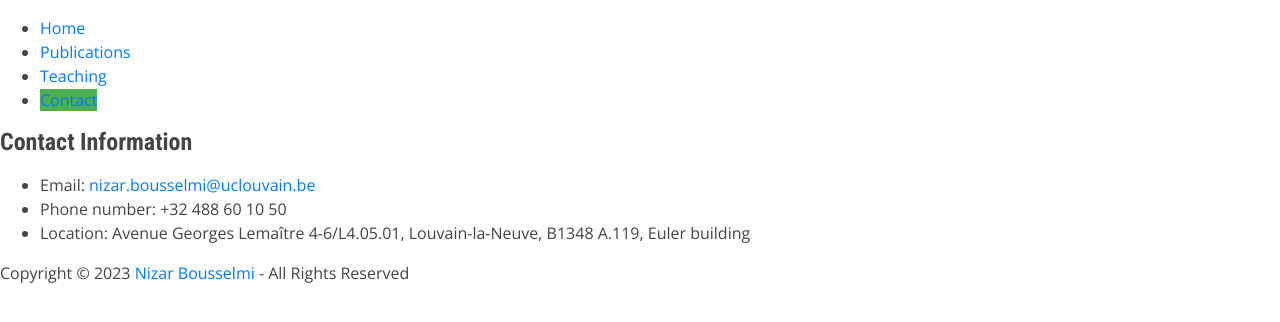
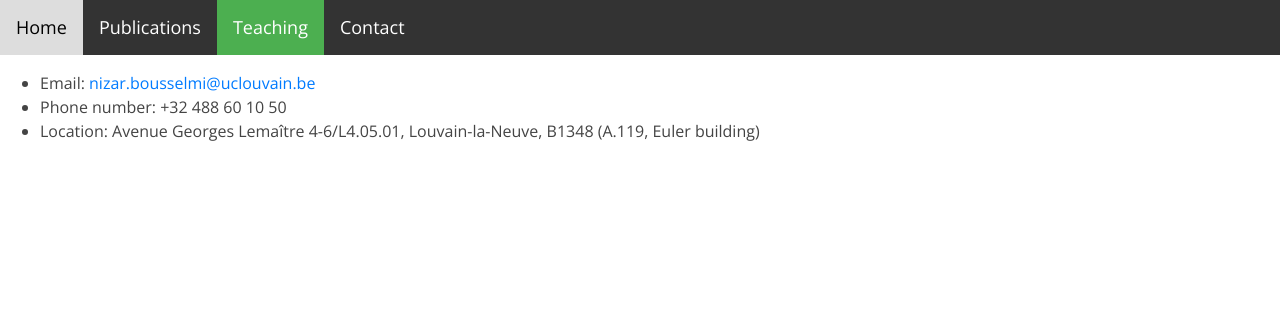
Before and after one commit to NizarBousselmi/NizarBousselmi.github.io, a plain HTML site: page contact.html in a window 1280 px wide. Drawn offline with nearby package versions, Linux system fonts and the light colour scheme.

Commit message:
Update contact.html

```diff
--- a/contact.html
+++ b/contact.html
@@ -10,32 +10,24 @@
 </head>
 
 <body>
-    <!-- Navigation -->
-    <nav>
-        <ul>
-            <li><a href="index.html">Home</a></li>
-            <li><a href="publications.html">Publications</a></li>
-            <li><a href="teaching.html">Teaching</a></li>
-            <li><a href="contact.html" class="active">Contact</a></li>
-        </ul>
-    </nav>
+  <!-- Navigation bar -->
+  <div class="navbar">
+    <a href="index.html">Home</a>
+    <a href="publications.html">Publications</a>
+    <a href="teaching.html" class="active">Teaching</a>
+    <a href="contact.html">Contact</a>
+  </div>
 
     <main>
         <section>
-            <h1>Contact Information</h1>
             <ul>
                 <li>Email: <a href="mailto:nizar.bousselmi@uclouvain.be">nizar.bousselmi@uclouvain.be</a></li>
                 <li>Phone number: +32 488 60 10 50</li>
-                <li>Location: Avenue Georges Lemaître 4-6/L4.05.01, Louvain-la-Neuve, B1348 A.119, Euler building</li>
+                <li>Location: Avenue Georges Lemaître 4-6/L4.05.01, Louvain-la-Neuve, B1348 (A.119, Euler building)</li>
             </ul>
         </section>
     </main>
 
-    <footer>
-        <p>Copyright © 2023
-            <a href="index.html">Nizar Bousselmi</a> - All Rights Reserved</p>
-    </footer>
-
 </body>
 
 </html>
```
